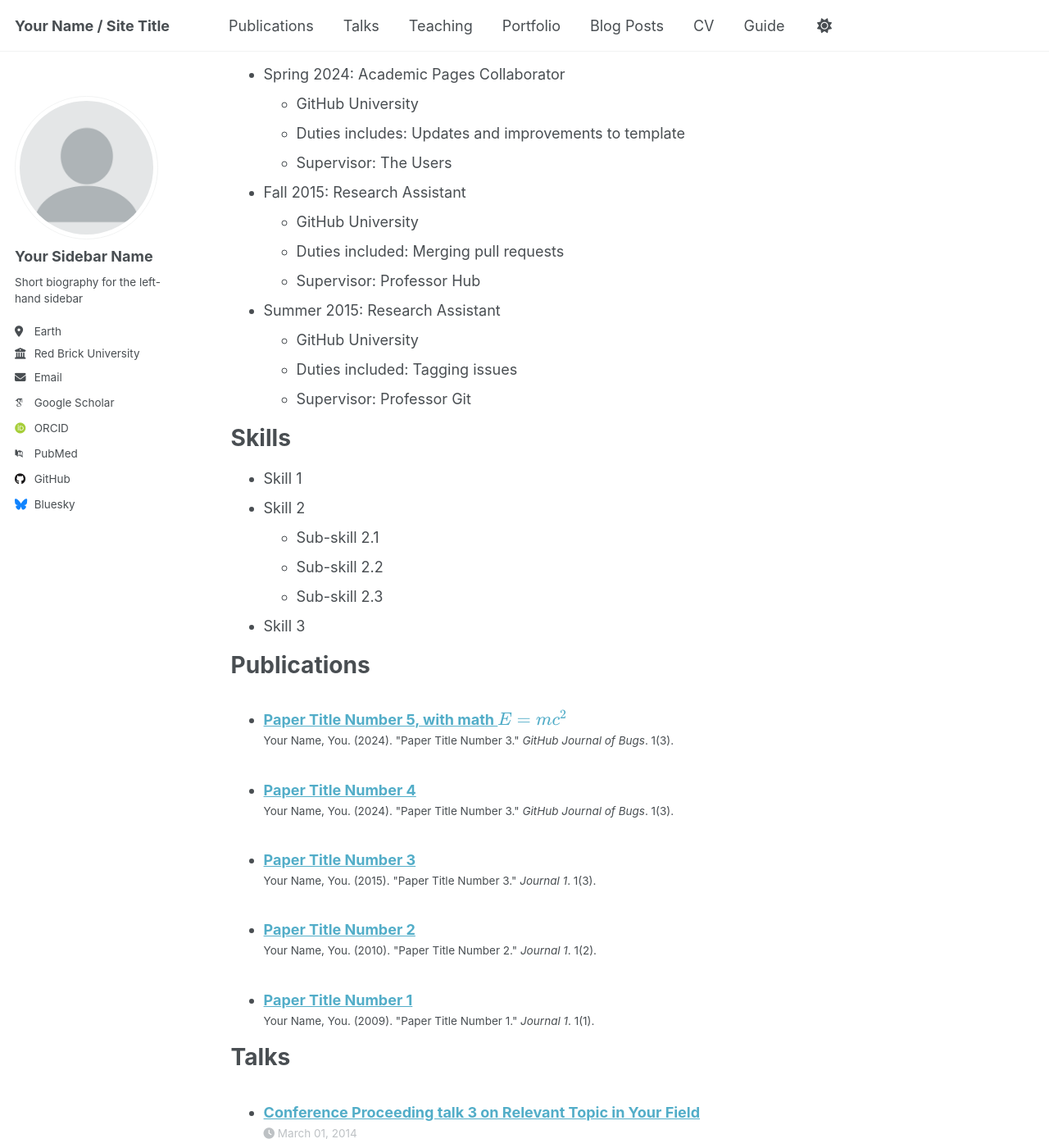
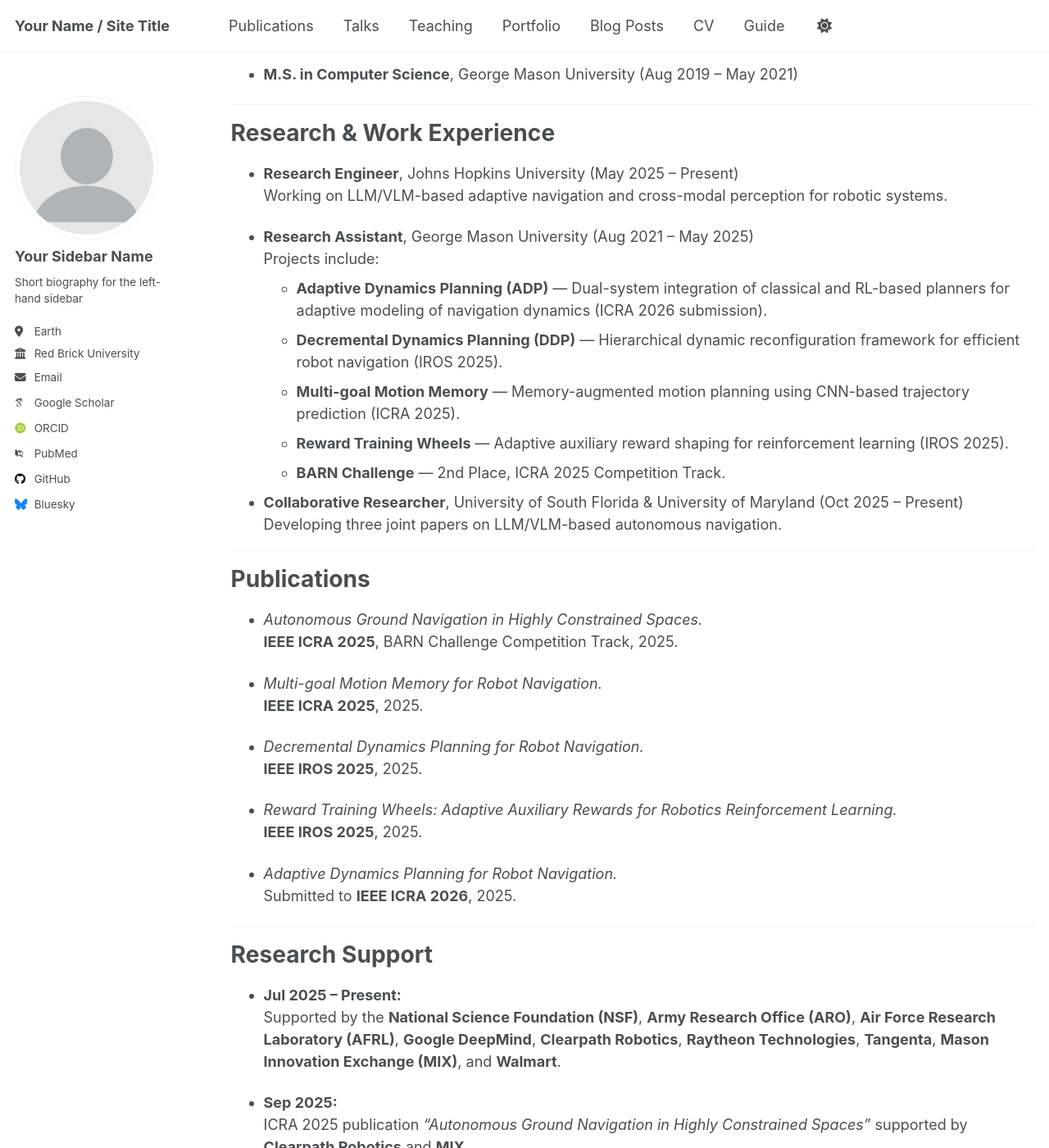
Before and after one commit to yuanjielu-64/yuanjielu-64.github.io, a Jekyll site: the page built from _pages/cv.md, in a window 1280 px wide and 1400 px high, scrolled down 285 px. Shown: the whole window at 82% size. Built offline with Jekyll 4.4.1, drawn with Linux system fonts in a browser that asks for light colours; some web fonts are replaced; a script that is not in the unit is left out; some of the changed text lies outside the part shown.

Commit message:
Update cv.md

```diff
--- a/_pages/cv.md
+++ b/_pages/cv.md
@@ -9,56 +9,97 @@ redirect_from:
 
 {% include base_path %}
 
-Education
-======
-* Ph.D in Version Control Theory, GitHub University, 2018 (expected)
-* M.S. in Jekyll, GitHub University, 2014
-* B.S. in GitHub, GitHub University, 2012
+[📄 **Download Full CV (PDF)**]( {{ base_path }}/assets/files/Yuanjie_Lu_CV.pdf ){: .btn .btn--primary target="_blank"}
 
-Work experience
-======
-* Spring 2024: Academic Pages Collaborator
-  * GitHub University
-  * Duties includes: Updates and improvements to template
-  * Supervisor: The Users
+# Education
+- **Ph.D. in Computer Science**, George Mason University, Fairfax, VA, USA (Aug 2021 – Present)
+  Advisor: Prof. Xuesu Xiao
+  Research Focus: Machine Learning and Reinforcement Learning for Autonomous Robot Navigation
 
-* Fall 2015: Research Assistant
-  * GitHub University
-  * Duties included: Merging pull requests
-  * Supervisor: Professor Hub
+- **M.S. in Computer Science**, George Mason University (Aug 2019 – May 2021)
 
-* Summer 2015: Research Assistant
-  * GitHub University
-  * Duties included: Tagging issues
-  * Supervisor: Professor Git
+---
 
-Skills
-======
-* Skill 1
-* Skill 2
-  * Sub-skill 2.1
-  * Sub-skill 2.2
-  * Sub-skill 2.3
-* Skill 3
+# Research & Work Experience
 
-Publications
-======
-  <ul>{% for post in site.publications reversed %}
-    {% include archive-single-cv.html %}
-  {% endfor %}</ul>
+- **Research Engineer**, Johns Hopkins University (May 2025 – Present)
+  Working on LLM/VLM-based adaptive navigation and cross-modal perception for robotic systems.
 
-Talks
-======
-  <ul>{% for post in site.talks reversed %}
-    {% include archive-single-talk-cv.html  %}
-  {% endfor %}</ul>
+- **Research Assistant**, George Mason University (Aug 2021 – May 2025)
+  Projects include:
+  - **Adaptive Dynamics Planning (ADP)** — Dual-system integration of classical and RL-based planners for adaptive modeling of navigation dynamics (ICRA 2026 submission).
+  - **Decremental Dynamics Planning (DDP)** — Hierarchical dynamic reconfiguration framework for efficient robot navigation (IROS 2025).
+  - **Multi-goal Motion Memory** — Memory-augmented motion planning using CNN-based trajectory prediction (ICRA 2025).
+  - **Reward Training Wheels** — Adaptive auxiliary reward shaping for reinforcement learning (IROS 2025).
+  - **BARN Challenge** — 2nd Place, ICRA 2025 Competition Track.
 
-Teaching
-======
-  <ul>{% for post in site.teaching reversed %}
-    {% include archive-single-cv.html %}
-  {% endfor %}</ul>
+- **Collaborative Researcher**, University of South Florida & University of Maryland (Oct 2025 – Present)
+  Developing three joint papers on LLM/VLM-based autonomous navigation.
 
-Service and leadership
-======
-* Currently signed in to 43 different slack teams
+---
+
+# Publications
+
+- *Autonomous Ground Navigation in Highly Constrained Spaces.*
+  **IEEE ICRA 2025**, BARN Challenge Competition Track, 2025.
+
+- *Multi-goal Motion Memory for Robot Navigation.*
+  **IEEE ICRA 2025**, 2025.
+
+- *Decremental Dynamics Planning for Robot Navigation.*
+  **IEEE IROS 2025**, 2025.
+
+- *Reward Training Wheels: Adaptive Auxiliary Rewards for Robotics Reinforcement Learning.*
+  **IEEE IROS 2025**, 2025.
+
+- *Adaptive Dynamics Planning for Robot Navigation.*
+  Submitted to **IEEE ICRA 2026**, 2025.
+
+---
+
+# Research Support
+
+- **Jul 2025 – Present:**
+  Supported by the **National Science Foundation (NSF)**, **Army Research Office (ARO)**, **Air Force Research Laboratory (AFRL)**, **Google DeepMind**, **Clearpath Robotics**, **Raytheon Technologies**, **Tangenta**, **Mason Innovation Exchange (MIX)**, and **Walmart**.
+
+- **Sep 2025:**
+  ICRA 2025 publication *“Autonomous Ground Navigation in Highly Constrained Spaces”* supported by **Clearpath Robotics** and **MIX**.
+
+- **May 2025:**
+  IROS 2025 papers *“Decremental Dynamics Planning”* and *“Reward Training Wheels”* supported by **NSF** and **ARO**.
+
+- **Jan 2025:**
+  ICRA 2025 paper *“Multi-goal Motion Memory for Robot Navigation”* supported by **Tangenta** and **Clearpath Robotics**.
+
+---
+
+# Awards and Recognition
+
+- **2nd Place**, 2025 BARN Challenge, IEEE ICRA 2025 Competition Track
+- **Best Paper Nomination**, IROS 2025 (Pending)
+- **Research Fellowship**, Mason Innovation Exchange (MIX), 2024–2025
+
+---
+
+# Skills
+
+- **Programming:** C++, Python, ROS (ROS1/ROS2), Gazebo, Isaac Sim/Lab
+- **Machine Learning:** PyTorch, TensorFlow, Reinforcement Learning, Imitation Learning
+- **Robotics:** Navigation, Motion Planning, Dynamics Modeling, Costmap Optimization
+- **Simulation & Infrastructure:** Singularity/Apptainer, HPC (Slurm), Docker, Git
+
+---
+
+# Service and Leadership
+
+- Reviewer, IEEE ICRA, IROS, RA-L
+- Mentor, GMU Robotics Club
+- Team Lead, GMU BARN Challenge 2025 Team
+
+---
+
+# Contact
+
+- **Email:** yakouhelo96@outlook.com
+- **GitHub:** [github.com/yuanjielu-64](https://github.com/yuanjielu-64)
+- **Location:** Vienna, VA, USA
```
